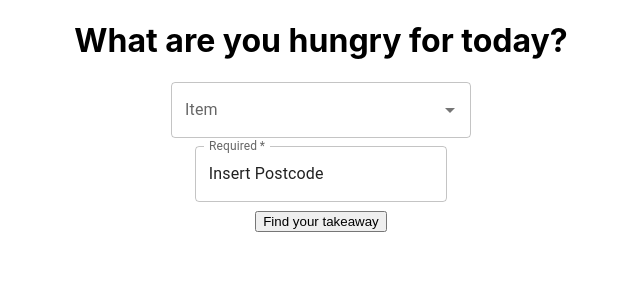
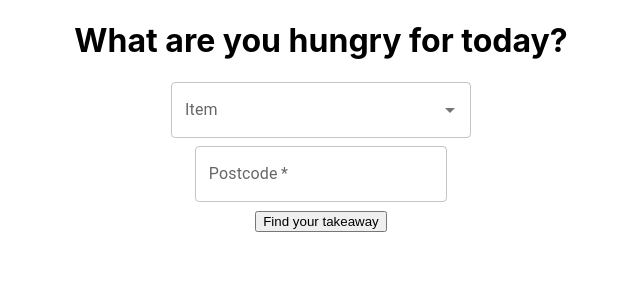
Before and after one commit to mxria-a/CFG-Group5-Project, a React (Create React App) app in the folder frontend/: page / in a window 1280 px wide. Shown: the top 300 px of the page, without its empty margins (319-959 px from the left). Built offline with nearby package versions, Linux system fonts and the light colour scheme.

Commit message:
Modified postcode inputbox to change label and remove default value

```diff
--- a/frontend/src/Components/PostCode_Input.jsx
+++ b/frontend/src/Components/PostCode_Input.jsx
@@ -13,8 +13,7 @@ function Postcode_Input({ setPostcode }) {
         <TextField
           required
           id="outlined-required"
-          label="Required"
-          defaultValue="Insert Postcode"
+          label="Postcode"
           //update parent state
           onChange={(e) => setPostcode(e.target.value)}
         />
```
